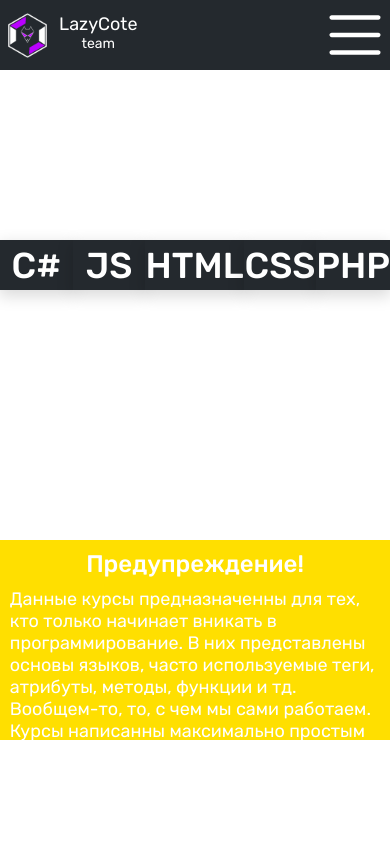
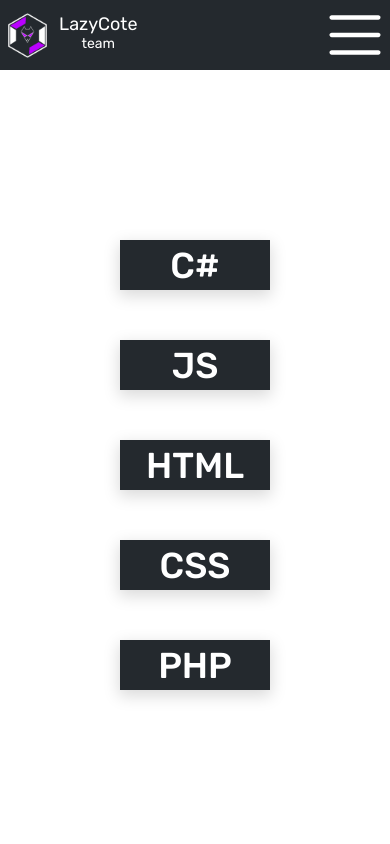
Before and after one commit to LazyCote/LazyCote.github.io, a plain HTML site: page blog.html in a window 390 px wide. Shown: the top 844 px of the page. Drawn offline with Linux system fonts and the light colour scheme.

Commit message:
v0.1.6.4

```diff
--- a/blog.html
+++ b/blog.html
@@ -8,6 +8,7 @@
 <link href="https://fonts.googleapis.com/css2?family=Rubik:ital,wght@0,300;0,400;0,500;0,700;1,500&display=swap" rel="stylesheet">
 
 <link rel="stylesheet" href="style/blog.css">
+<link rel="stylesheet" href="style/blog__mobile.css">
 <link rel="stylesheet" href="style/header__and__footer.css">
 <link rel="shortcut icon" href="src/logo.png">
 <meta http-equiv="Content-Type" content="text/html; charset=utf-8">
--- a/style/blog.css
+++ b/style/blog.css
@@ -196,13 +196,3 @@ a {
 }
 
 }
-@media screen and (max-width: 1024px), and (orientation:landscape) {
-.warning__container {
-	width: 100%;
-	border-radius: 0;
-}
-.warning__container-subtitle {
-	width: 95%;
-}
-
-}
--- /dev/null
+++ b/style/blog__mobile.css
@@ -0,0 +1,185 @@
+@media screen and (max-width: 1024px){
+.warning__container {
+	width: 100%;
+	border-radius: 0;
+}
+.warning__container-subtitle {
+	width: 95%;
+}
+
+}
+@media screen and (max-width: 640px){
+.selector__container-ul {
+	display: flex;
+	flex-direction: column;
+	margin: 0 auto;
+	max-width: 1280px;
+	width: 100%;
+}
+.selector__container-li:not(:first-child) {
+	width: 150px;
+	height: 50px;
+	margin-top: 50px;
+}
+
+}
+@media screen and (max-width: 600px){
+.selector__container-ul {
+	display: flex;
+	flex-direction: column;
+	margin: 0 auto;
+	max-width: 1280px;
+	width: 100%;
+}
+.selector__container-li:not(:first-child) {
+	width: 150px;
+	height: 50px;
+	margin-top: 50px;
+}
+.warning__container {
+	height: 180px;
+}
+.warning__container-title {
+	font-weight: 500;
+	font-size: 22px;
+	line-height: auto;
+
+	color: white;
+	text-align: center;
+	padding-top: 10px;
+}
+.warning__container-subtitle {
+	font-weight: 400;
+	font-size: 16px;
+	line-height: auto;
+
+	color: white;
+	max-width: 800px;
+	width: 90%;
+	padding-top: 10px;
+	margin: 0 auto;
+	background-color: ;
+}
+}
+@media screen and (max-width: 480px){
+.selector__container-ul {
+	display: flex;
+	flex-direction: column;
+	margin: 0 auto;
+	max-width: 1280px;
+	width: 100%;
+}
+.selector__container-li:not(:first-child) {
+	width: 150px;
+	height: 50px;
+	margin-top: 50px;
+}
+.warning__container {
+	height: 180px;
+}
+.warning__container-title {
+	font-weight: 500;
+	font-size: 20px;
+	line-height: auto;
+
+	color: white;
+	text-align: center;
+	padding-top: 10px;
+}
+.warning__container-subtitle {
+	font-weight: 400;
+	font-size: 14px;
+	line-height: auto;
+
+	color: white;
+	max-width: 800px;
+	width: 90%;
+	padding-top: 10px;
+	margin: 0 auto;
+	background-color: ;
+}
+}
+@media screen and (max-width: 414px){
+.container__li-php .container__ul-php_drop {
+	margin-left: 0px;
+	margin-top: 100px;
+}
+.selector__container-ul {
+	display: flex;
+	flex-direction: column;
+	margin: 0 auto;
+	max-width: 1280px;
+	width: 100%;
+}
+.selector__container-li:not(:first-child) {
+	width: 150px;
+	height: 50px;
+	margin-top: 50px;
+}
+.warning__container {
+	height: 180px;
+}
+.warning__container-title {
+	font-weight: 500;
+	font-size: 20px;
+	line-height: auto;
+
+	color: white;
+	text-align: center;
+	padding-top: 10px;
+}
+.warning__container-subtitle {
+	font-weight: 400;
+	font-size: 14px;
+	line-height: auto;
+
+	color: white;
+	max-width: 800px;
+	width: 90%;
+	padding-top: 10px;
+	margin: 0 auto;
+	background-color: ;
+}
+}
+@media screen and (max-width: 320px){
+.container__li-php .container__ul-php_drop {
+	margin-left: 0px;
+	margin-top: 100px;
+}
+.selector__container-ul {
+	display: flex;
+	flex-direction: column;
+	margin: 0 auto;
+	max-width: 1280px;
+	width: 100%;
+}
+.selector__container-li:not(:first-child) {
+	width: 150px;
+	height: 50px;
+	margin-top: 50px;
+}
+.warning__container {
+	height: 160px;
+}
+.warning__container-title {
+	font-weight: 500;
+	font-size: 18px;
+	line-height: auto;
+
+	color: white;
+	text-align: center;
+	padding-top: 10px;
+}
+.warning__container-subtitle {
+	font-weight: 400;
+	font-size: 12px;
+	line-height: auto;
+
+	color: white;
+	max-width: 800px;
+	width: 90%;
+	padding-top: 10px;
+	margin: 0 auto;
+	background-color: ;
+}
+}
```
